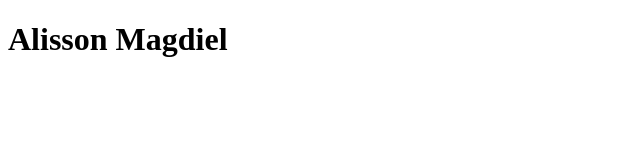
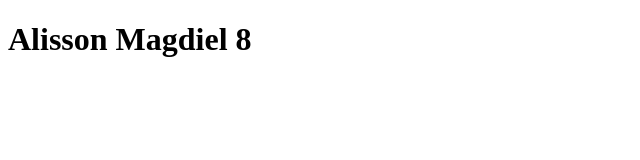
Before and after one commit to AlissonMagdiel/Aula-Git, a plain HTML site: page index.html in a window 1280 px wide. Shown: the full height of the page, 0-640 px from the left. Drawn offline with Linux system fonts and the light colour scheme.

Commit message:
Alteração no arquivo index

```diff
--- a/index.html
+++ b/index.html
@@ -7,6 +7,6 @@
     <title>Document</title>
 </head>
 <body>
-    <h1>Alisson Magdiel</h1>
+    <h1>Alisson Magdiel 8</h1>
 </body>
 </html>
```
